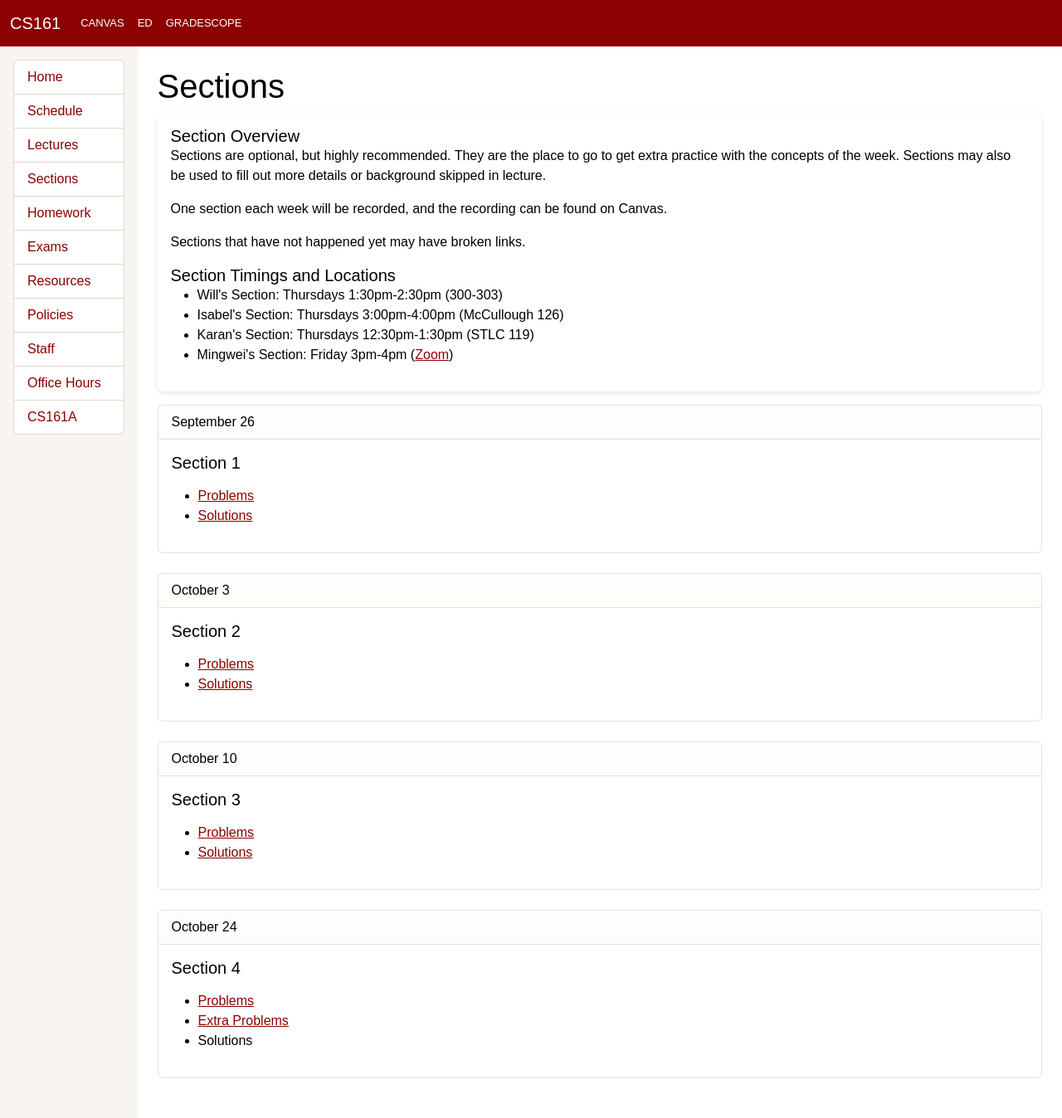
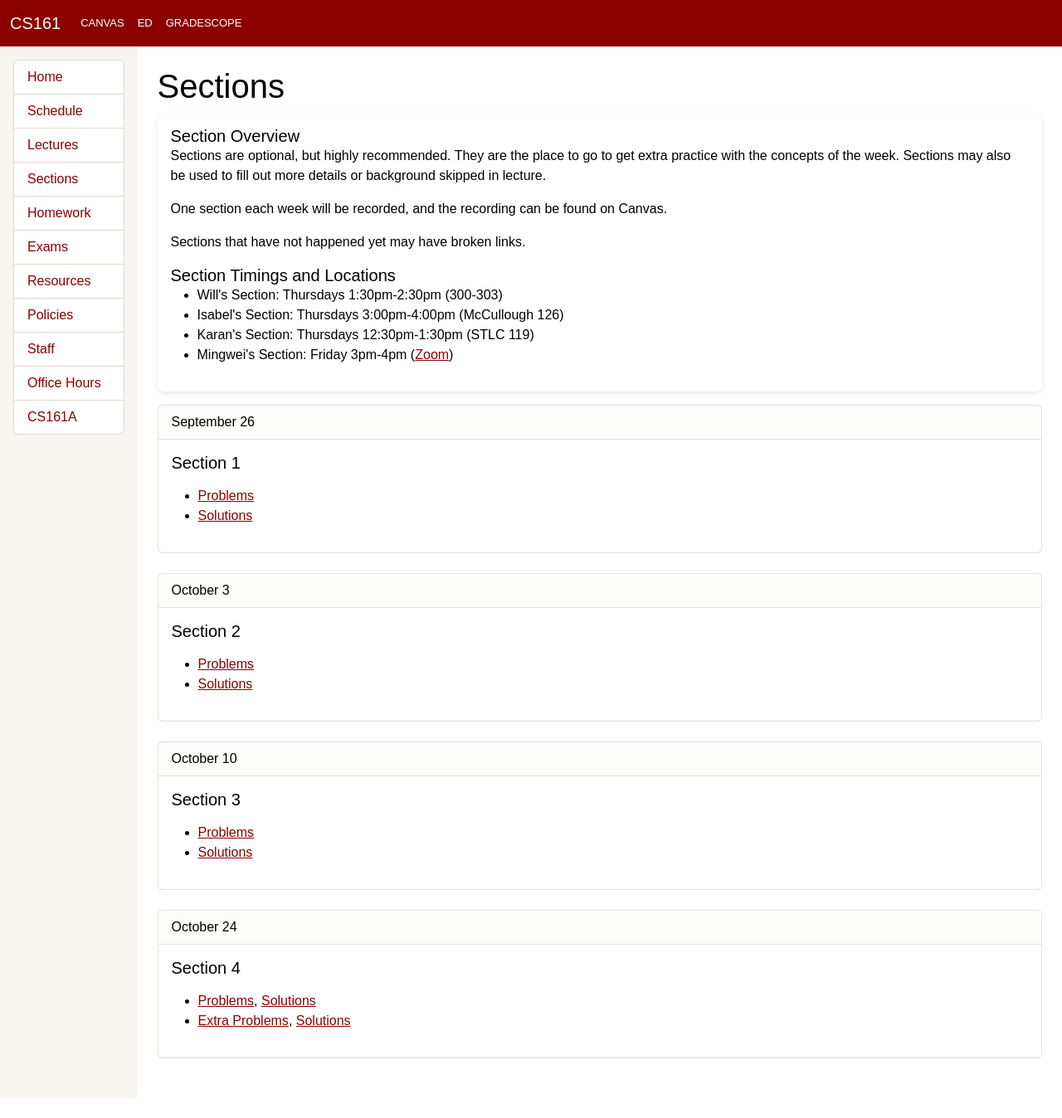
Before and after one commit to cs161-stanford/cs161-stanford.github.io, a Jekyll site: the page built from sections.md, in a window 1280 px wide. Shown: the whole page at 83% size. Built offline with Jekyll 4.4.1, drawn with Linux system fonts in a browser that asks for light colours; nearby versions of some CDN libraries; after the commit the page ends 1324 px from its top, so only the background shows below that.

Commit message:
added section 4 sols

```diff
--- a/sections.md
+++ b/sections.md
@@ -80,9 +80,8 @@ Sections that have not happened yet may have broken links.
     <h5 class="card-title">Section 4</h5>
     <p class="card-text">
 	<ul>
-	<li> <a href="/assets/sections/worksheets/Section-4-Worksheet.pdf">Problems</a> </li>
-	<li> <a href="/assets/sections/worksheets/Section-4-Extra-Worksheet.pdf">Extra Problems</a> </li>
-  <li> Solutions </li>
+	<li> <a href="/assets/sections/worksheets/Section-4-Worksheet.pdf">Problems</a>, <a href="/assets/sections/solutions/Section-4-Solutions.pdf"> Solutions</a> </li>
+	<li> <a href="/assets/sections/worksheets/Section-4-Extra-Worksheet.pdf">Extra Problems</a>, <a href="/assets/sections/solutions/Section-4-Extra-Solutions.pdf"> Solutions</a> </li>
 	</ul>
 </p>
   </div>
```
Also changed, not shown: 2 other files.
